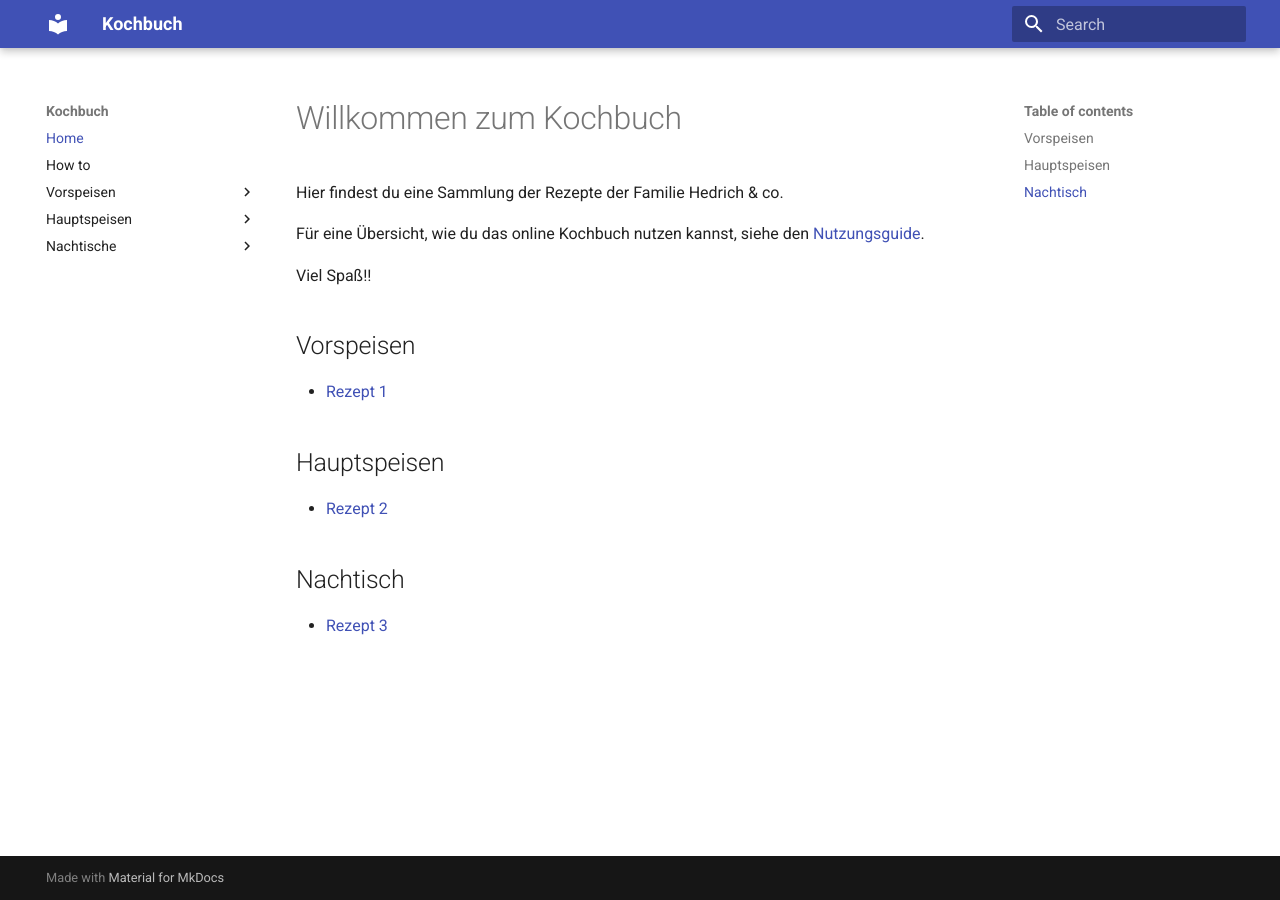
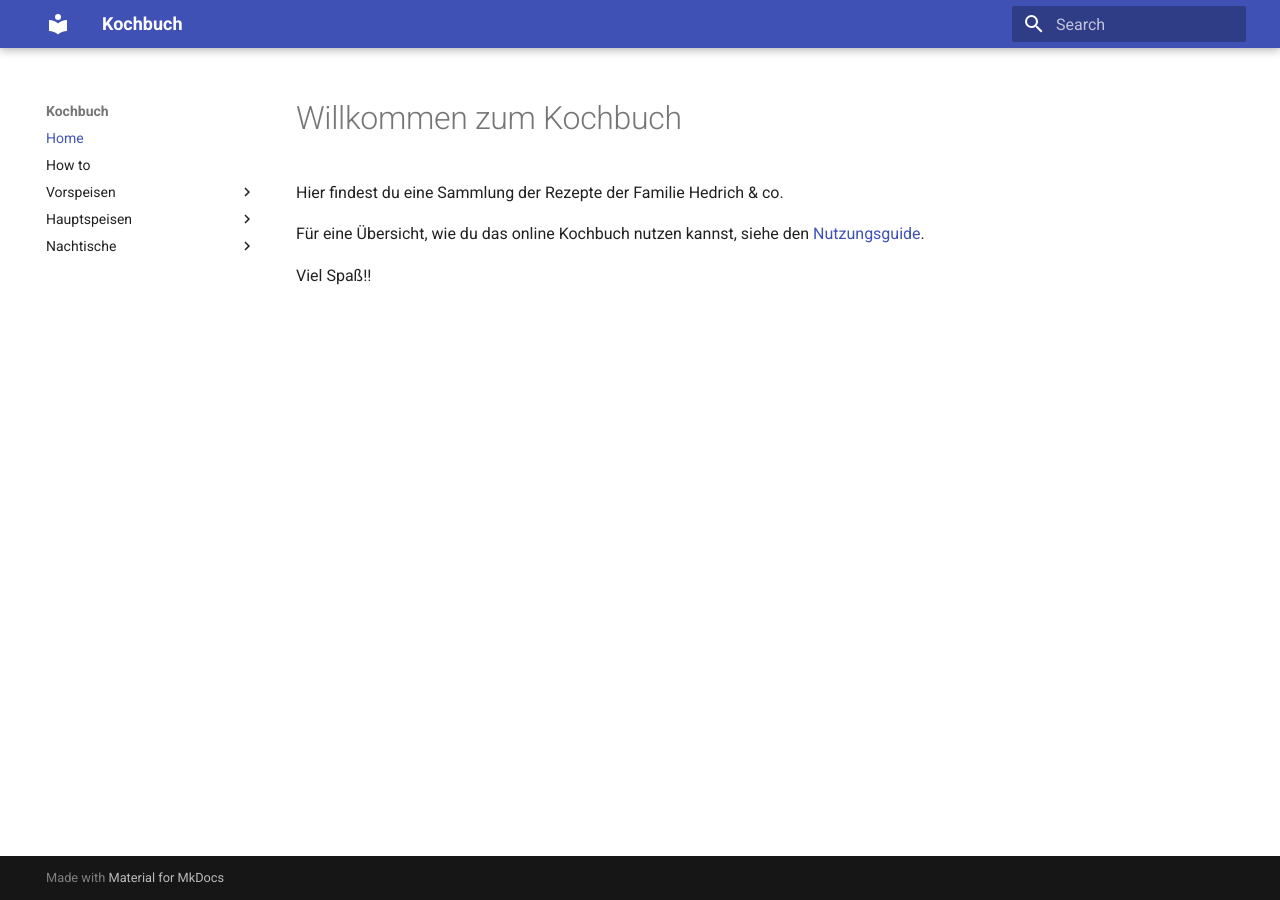
Before and after one commit to open-kochbuch/kochbuch, an MkDocs documentation site: the page built from docs/index.md, in a window 1280 px wide. Built offline with MkDocs 1.6.1 and Material for MkDocs 9.7.7, drawn with Linux system fonts in a browser that asks for light colours.

Commit message:
Update index.md

```diff
--- a/docs/index.md
+++ b/docs/index.md
@@ -5,15 +5,3 @@ Hier findest du eine Sammlung der Rezepte der Familie Hedrich & co.
 Für eine Übersicht, wie du das online Kochbuch nutzen kannst, siehe den [Nutzungsguide](how-to).
 
 Viel Spaß!!
-
-## Vorspeisen
-
-* [Rezept 1](vorspeisen/rezept1.md)
-
-## Hauptspeisen
-
-* [Rezept 2](hauptspeisen/rezept2.md)
-
-## Nachtisch
-
-* [Rezept 3](nachtische/rezept3.md)
```
